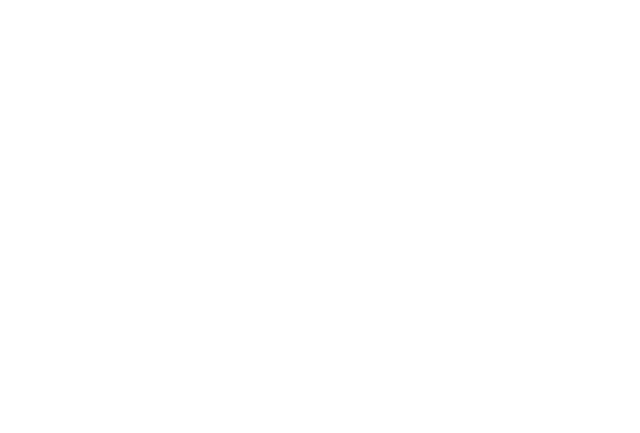
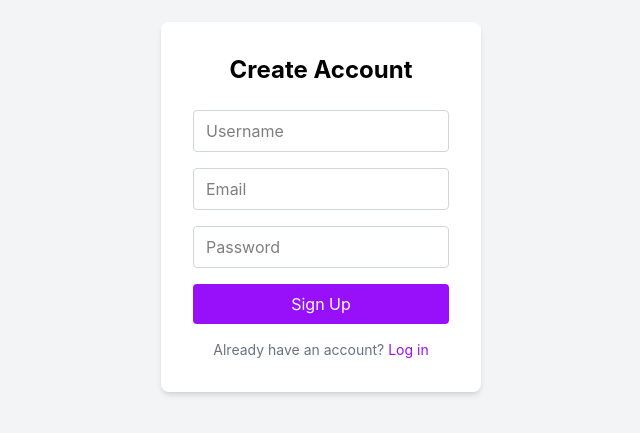
Before and after one commit to Bragadheesh-R/ExportPro, a React app in the folder FrontEnd/: page /signup in a window 1280 px wide. Before the commit this address had no page. Shown: the part 193-626 px from the top of the page, without its empty margins (319-959 px from the left). Built offline with nearby package versions, Linux system fonts and the light colour scheme; the HTML template or start-up script is replaced by a standard one.

Commit message:
Add customer Signup page, link from Login, full signup-to-login flow working

```diff
--- a/FrontEnd/src/App.jsx
+++ b/FrontEnd/src/App.jsx
@@ -3,12 +3,14 @@
 import AdminDashboard from './pages/AdminDashboard'
 import CustomerShop from './pages/CustomerShop'
 import ProtectedRoute from './components/ProtectedRoute'
+import Signup from './pages/Signup'
 
 function App() {
   return (
     <BrowserRouter>
       <Routes>
         <Route path="/" element={<Login />} />
+        <Route path="/signup" element={<Signup />} />
         <Route
           path="/admin"
           element={
--- a/FrontEnd/src/pages/Login.jsx
+++ b/FrontEnd/src/pages/Login.jsx
@@ -69,6 +69,12 @@
         >
           Log In
         </button>
+        <p className="text-sm text-gray-500 text-center mt-4">
+  New here?{' '}
+  <a href="/signup" className="text-purple-600 hover:underline">
+    Create an account
+  </a>
+</p>
       </form>
     </div>
   )
--- /dev/null
+++ b/FrontEnd/src/pages/Signup.jsx
@@ -0,0 +1,97 @@
+import { useState } from 'react'
+import { useNavigate, Link } from 'react-router-dom'
+import axiosInstance from '../api/axiosInstance'
+
+function Signup() {
+  const [form, setForm] = useState({
+    username: '',
+    email: '',
+    password: '',
+  })
+  const [error, setError] = useState('')
+  const [submitting, setSubmitting] = useState(false)
+  const navigate = useNavigate()
+
+  const handleChange = (e) => {
+    setForm({ ...form, [e.target.name]: e.target.value })
+  }
+
+  const handleSignup = async (e) => {
+    e.preventDefault()
+    setError('')
+    setSubmitting(true)
+
+    try {
+      await axiosInstance.post('/api/auth/signup', {
+        ...form,
+        role: 'CUSTOMER',
+      })
+      navigate('/')
+    } catch (err) {
+      setError(err.response?.data?.error || 'Signup failed. Try a different email/username.')
+    } finally {
+      setSubmitting(false)
+    }
+  }
+
+  return (
+    <div className="min-h-screen flex items-center justify-center bg-gray-100">
+      <form
+        onSubmit={handleSignup}
+        className="bg-white p-8 rounded-lg shadow-md w-80"
+      >
+        <h1 className="text-2xl font-bold mb-6 text-center">Create Account</h1>
+
+        {error && (
+          <p className="text-red-500 text-sm mb-4 text-center">{error}</p>
+        )}
+
+        <input
+          name="username"
+          placeholder="Username"
+          value={form.username}
+          onChange={handleChange}
+          className="w-full border border-gray-300 rounded px-3 py-2 mb-4"
+          required
+        />
+
+        <input
+          name="email"
+          type="email"
+          placeholder="Email"
+          value={form.email}
+          onChange={handleChange}
+          className="w-full border border-gray-300 rounded px-3 py-2 mb-4"
+          required
+        />
+
+        <input
+          name="password"
+          type="password"
+          placeholder="Password"
+          value={form.password}
+          onChange={handleChange}
+          className="w-full border border-gray-300 rounded px-3 py-2 mb-4"
+          required
+        />
+
+        <button
+          type="submit"
+          disabled={submitting}
+          className="w-full bg-purple-600 text-white py-2 rounded hover:bg-purple-700 disabled:opacity-50"
+        >
+          {submitting ? 'Creating account...' : 'Sign Up'}
+        </button>
+
+        <p className="text-sm text-gray-500 text-center mt-4">
+          Already have an account?{' '}
+          <Link to="/" className="text-purple-600 hover:underline">
+            Log in
+          </Link>
+        </p>
+      </form>
+    </div>
+  )
+}
+
+export default Signup
```
